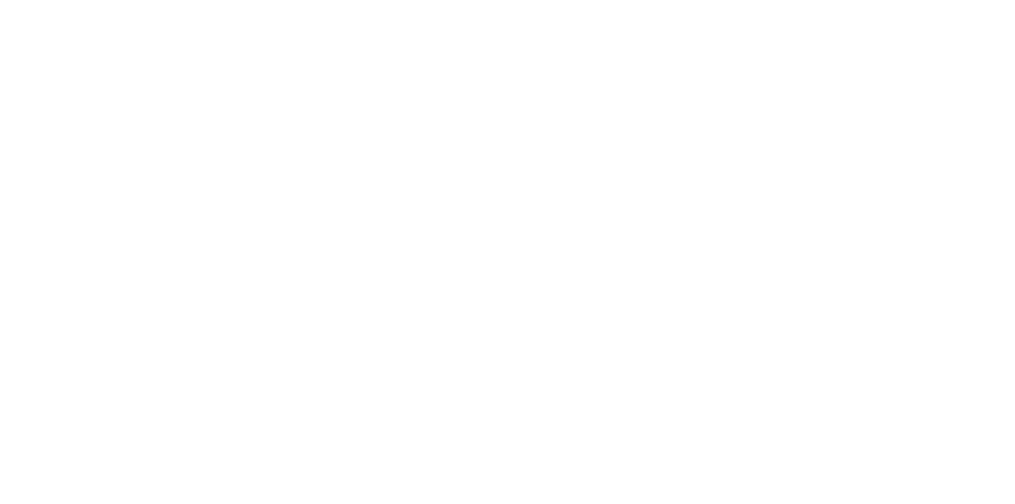
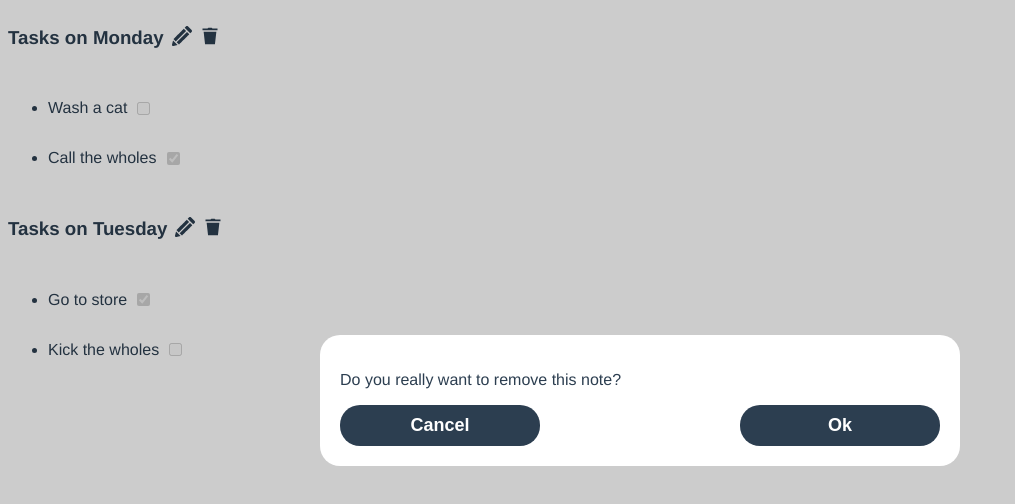
Before and after one commit to belikcost/notes-vue, a Vue app: page /remove/1 in a window 1280 px wide. Before the commit this address had no page. Shown: the top 504 px of the page, without its empty margins (0-1015 px from the left). Built offline with nearby package versions, Linux system fonts and the light colour scheme.

Commit message:
Добавлена возможность удаления заметки с Главной страницы, отрефакторен код

```diff
--- a/src/App.vue
+++ b/src/App.vue
@@ -1,8 +1,8 @@
 <template>
   <router-view
     :notes="notes"
-    :changeNote="changeNote"
-    :removeNote="removeNote"
+    :onChangeNote="changeNote"
+    :onRemoveNote="removeNote"
   />
 </template>
 
--- a/src/components/ChangeNote/index.vue
+++ b/src/components/ChangeNote/index.vue
@@ -35,6 +35,7 @@
   OnChangeNoteInterface,
   NoteItemInterface,
   TaskItemInterface,
+  OnRemoveNoteInterface,
 } from "@/types";
 import TaskItem from "@/components/ChangeNote/Elements/TaskItem/index.vue";
 import TextLabel from "@/primitives/TextLabel/index.vue";
@@ -74,7 +75,6 @@
       },
     };
   },
-  emits: ["removeNote", "exit"],
   props: {
     note: {
       type: Object as PropType<NoteItemInterface>,
@@ -82,6 +82,14 @@
     },
     onChangeNote: {
       type: Function as PropType<OnChangeNoteInterface>,
+      required: true,
+    },
+    onRemoveNote: {
+      type: Function as PropType<OnRemoveNoteInterface>,
+      required: true,
+    },
+    onExit: {
+      type: Function as PropType<() => void>,
       required: true,
     },
   },
--- a/src/components/NotesList/Elements/NoteItem/index.vue
+++ b/src/components/NotesList/Elements/NoteItem/index.vue
@@ -11,6 +11,17 @@
         >
           <path
             d="m502.625 105.375-96-96c-12.5-12.5-32.75-12.5-45.25 0l-36.688 36.688 141.25 141.25 36.688-36.688c12.5-12.5 12.5-32.75 0-45.25zM.953 472.234a32.015 32.015 0 0 0 8.422 30.391 32.001 32.001 0 0 0 30.391 8.422l102.922-25.734-116-116L.953 472.234zM361.375 129l-59.313-59.313S38.749 333.083 36.999 335l59 59.375L361.375 129zM118.625 416 178 475c1.938-1.875 265.313-265.063 265.313-265.063L384 150.625 118.625 416z"
+          />
+        </svg>
+      </router-link>
+      <router-link :to="{ name: 'RemoveNoteModal', params: { noteId: id } }">
+        <svg
+          class="note-item_icon"
+          xmlns="http://www.w3.org/2000/svg"
+          viewBox="0 0 24 24"
+        >
+          <path
+            d="M 10 2 L 9 3 L 3 3 L 3 5 L 21 5 L 21 3 L 15 3 L 14 2 L 10 2 z M 4.3652344 7 L 6.0683594 22 L 17.931641 22 L 19.634766 7 L 4.3652344 7 z"
           />
         </svg>
       </router-link>
--- /dev/null
+++ b/src/components/NotesList/Elements/RemoveNoteModal/index.vue
@@ -0,0 +1,50 @@
+<template>
+  <Modal>
+    <p>Do you really want to remove this note?</p>
+    <div class="remove-note-modal__footer">
+      <Button @click="hideModal">Cancel</Button>
+      <Button @click="confirmRemoveNote">Ok</Button>
+    </div>
+  </Modal>
+</template>
+
+<script lang="ts">
+import { defineComponent, PropType } from "vue";
+import { OnRemoveNoteInterface } from "@/types";
+import Modal from "@/primitives/Modal/index.vue";
+import Button from "@/primitives/Button/index.vue";
+
+export default defineComponent({
+  name: "RemoveNoteModal",
+  components: {
+    Modal,
+    Button,
+  },
+  props: {
+    onRemoveNote: {
+      type: Function as PropType<OnRemoveNoteInterface>,
+      required: true,
+    },
+    noteId: {
+      type: String as PropType<string>,
+      required: true,
+    },
+  },
+  methods: {
+    hideModal() {
+      this.$router.push("/");
+    },
+    confirmRemoveNote() {
+      this.onRemoveNote(+this.noteId);
+      this.hideModal();
+    },
+  },
+});
+</script>
+
+<style scoped>
+.remove-note-modal__footer {
+  display: flex;
+  justify-content: space-between;
+}
+</style>
--- a/src/components/NotesList/index.vue
+++ b/src/components/NotesList/index.vue
@@ -1,10 +1,11 @@
 <template>
   <NoteItem v-for="note in notes" v-bind="note" :key="note.id" />
+  <router-view :onRemoveNote="onRemoveNote" />
 </template>
 
 <script lang="ts">
 import { defineComponent, PropType } from "vue";
-import { NoteItemInterface } from "@/types";
+import { NoteItemInterface, OnRemoveNoteInterface } from "@/types";
 import NoteItem from "@/components/NotesList/Elements/NoteItem/index.vue";
 
 export default defineComponent({
@@ -17,6 +18,10 @@
       type: Array as PropType<NoteItemInterface[]>,
       required: true,
     },
+    onRemoveNote: {
+      type: Function as PropType<OnRemoveNoteInterface>,
+      required: true,
+    },
   },
 });
 </script>
--- a/src/router/index.ts
+++ b/src/router/index.ts
@@ -1,11 +1,20 @@
 import { createRouter, createWebHistory, RouteRecordRaw } from "vue-router";
 import Home from "../views/Home.vue";
 import Note from "../views/Note.vue";
+import RemoveNoteModal from "@/components/NotesList/Elements/RemoveNoteModal/index.vue";
 
 const routes: Array<RouteRecordRaw> = [
   {
     path: "/",
     component: Home,
+    children: [
+      {
+        name: "RemoveNoteModal",
+        path: "/remove/:noteId",
+        component: RemoveNoteModal,
+        props: true,
+      },
+    ],
   },
   {
     name: "Note",
--- a/src/types.ts
+++ b/src/types.ts
@@ -16,9 +16,14 @@
   (note: NoteItemInterface): void;
 }
 
+interface OnRemoveNoteInterface {
+  (noteId: NoteItemInterface["id"]): void;
+}
+
 export type {
   TaskItemInterface,
   NoteItemInterface,
   EventType,
   OnChangeNoteInterface,
+  OnRemoveNoteInterface,
 };
--- a/src/views/Home.vue
+++ b/src/views/Home.vue
@@ -1,13 +1,13 @@
 <template>
   <div class="home">
-    <NotesList :notes="notes" />
+    <NotesList :notes="notes" :onRemoveNote="onRemoveNote" />
   </div>
 </template>
 
 <script lang="ts">
 import { defineComponent, PropType } from "vue";
 import NotesList from "@/components/NotesList/index.vue";
-import { NoteItemInterface } from "@/types";
+import { NoteItemInterface, OnRemoveNoteInterface } from "@/types";
 
 export default defineComponent({
   name: "Home",
@@ -19,6 +19,10 @@
       type: Array as PropType<NoteItemInterface[]>,
       required: true,
     },
+    onRemoveNote: {
+      type: Function as PropType<OnRemoveNoteInterface>,
+      required: true,
+    },
   },
 });
 </script>
--- a/src/views/Note.vue
+++ b/src/views/Note.vue
@@ -2,20 +2,30 @@
   <ChangeNote
     :note="note"
     :onChangeNote="onChangeNote"
-    @exit="onExit"
-    @removeNote="onRemoveNote"
+    :onExit="onExit"
+    :onRemoveNote="onExitAndRemoveNote"
   />
 </template>
 
 <script lang="ts">
-import { defineComponent } from "vue";
-import { OnChangeNoteInterface, NoteItemInterface } from "@/types";
+import { defineComponent, PropType } from "vue";
+import { OnChangeNoteInterface, NoteItemInterface, OnRemoveNoteInterface } from "@/types";
 import ChangeNote from "@/components/ChangeNote/index.vue";
 
 export default defineComponent({
   name: "Note",
   components: {
     ChangeNote,
+  },
+  props: {
+    onChangeNote: {
+      type: Function as PropType<OnChangeNoteInterface>,
+      required: true,
+    },
+    onRemoveNote: {
+      type: Function as PropType<OnRemoveNoteInterface>,
+      required: true,
+    },
   },
   computed: {
     note() {
@@ -24,19 +34,13 @@
 
       return notes.find((note: NoteItemInterface) => note.id === +noteId);
     },
-    onChangeNote() {
-      return (note: NoteItemInterface) =>
-        (this.$attrs.changeNote as OnChangeNoteInterface)(note);
-    },
   },
   methods: {
-    onRemoveNote() {
+    onExitAndRemoveNote() {
       this.onExit();
-
-      const removeNote = this.$attrs.removeNote as (noteId: number) => void;
       const noteId = this.note?.id as number;
 
-      removeNote(noteId);
+      this.onRemoveNote(noteId);
     },
     onExit() {
       this.$router.push("/");
```
